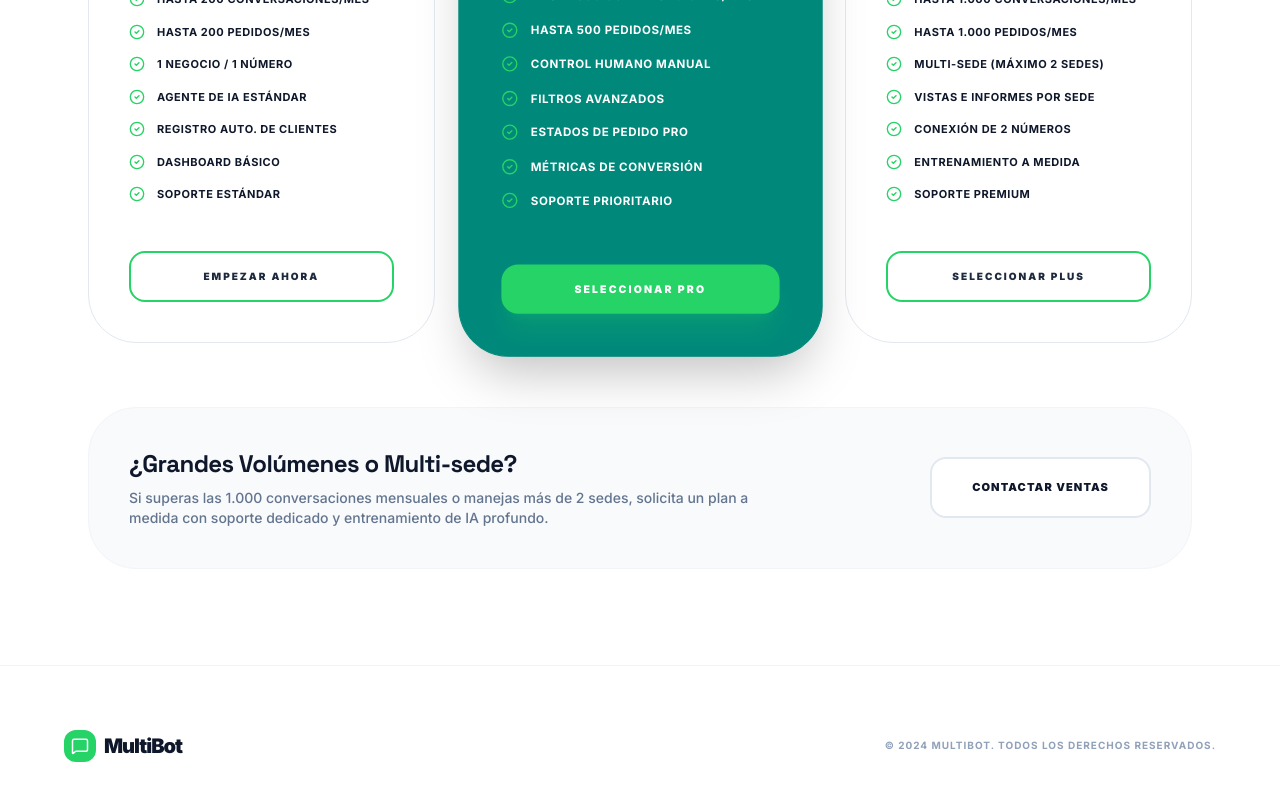
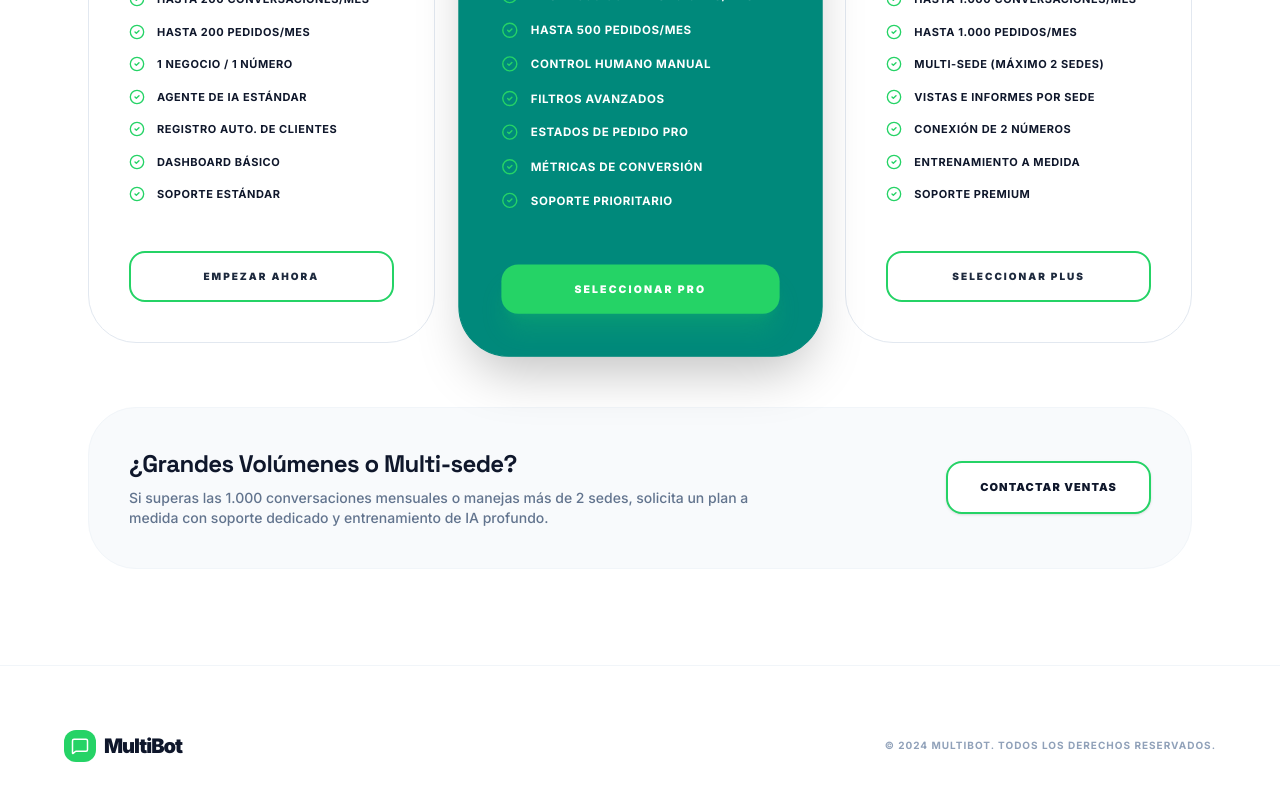
Before and after one commit to Farmaco777/AgentWhatsappMultiTenat, a Next.js app: page / in a window 1280 px wide. Shown: the part 1936-2736 px from the top of the page. Built offline with nearby package versions, Linux system fonts and the light colour scheme.

Commit message:
Update Demo page UI: Style Resolver and Intervenir Chat buttons with brand colors and hover effects.

```diff
--- a/app/demo/page.tsx
+++ b/app/demo/page.tsx
@@ -308,7 +308,7 @@ export default function DemoPage() {
                   "flex items-center gap-2 px-4 py-2 rounded-xl text-[10px] font-black transition-all active:scale-95 shadow-sm uppercase tracking-wider",
                   isManualMode
                     ? "bg-slate-900 text-white"
-                    : "bg-white border-2 border-[#25D366] text-[#25D366]"
+                    : "bg-white border-2 border-[#25D366] text-[#25D366] hover:bg-[#25D366] hover:text-white"
                 )}
               >
                 <Zap size={14} />
@@ -320,7 +320,7 @@ export default function DemoPage() {
                   "flex items-center gap-2 px-4 py-2 rounded-xl text-[10px] font-black border-2 transition-all active:scale-95 uppercase tracking-wider",
                   isResolved
                     ? "bg-teal-600 text-white border-teal-600"
-                    : "bg-white text-slate-400 border-slate-100"
+                    : "bg-white text-[#00897B] border-[#00897B] hover:bg-[#00897B] hover:text-white"
                 )}
               >
                 <CheckCircle2 size={14} />
--- a/app/page.tsx
+++ b/app/page.tsx
@@ -331,12 +331,12 @@ export default function LandingPage() {
                 Si superas las 1.000 conversaciones mensuales o manejas más de 2 sedes, solicita un plan a medida con soporte dedicado y entrenamiento de IA profundo.
               </p>
             </div>
-            <a
-              href="https://wa.me/tu_numero"
-              className="px-10 py-5 bg-white border-2 border-slate-200 text-slate-900 rounded-2xl text-[11px] font-black uppercase tracking-widest hover:bg-slate-900 hover:text-white transition-all shrink-0"
+            <Link
+              href="https://wa.me/your-number"
+              className="px-8 py-4 bg-white text-slate-900 rounded-2xl text-[11px] font-black uppercase tracking-widest border-2 border-[#25D366] hover:bg-[#25D366] hover:text-white transition-all shadow-sm"
             >
               Contactar Ventas
-            </a>
+            </Link>
           </div>
         </section>
       </main>
```
